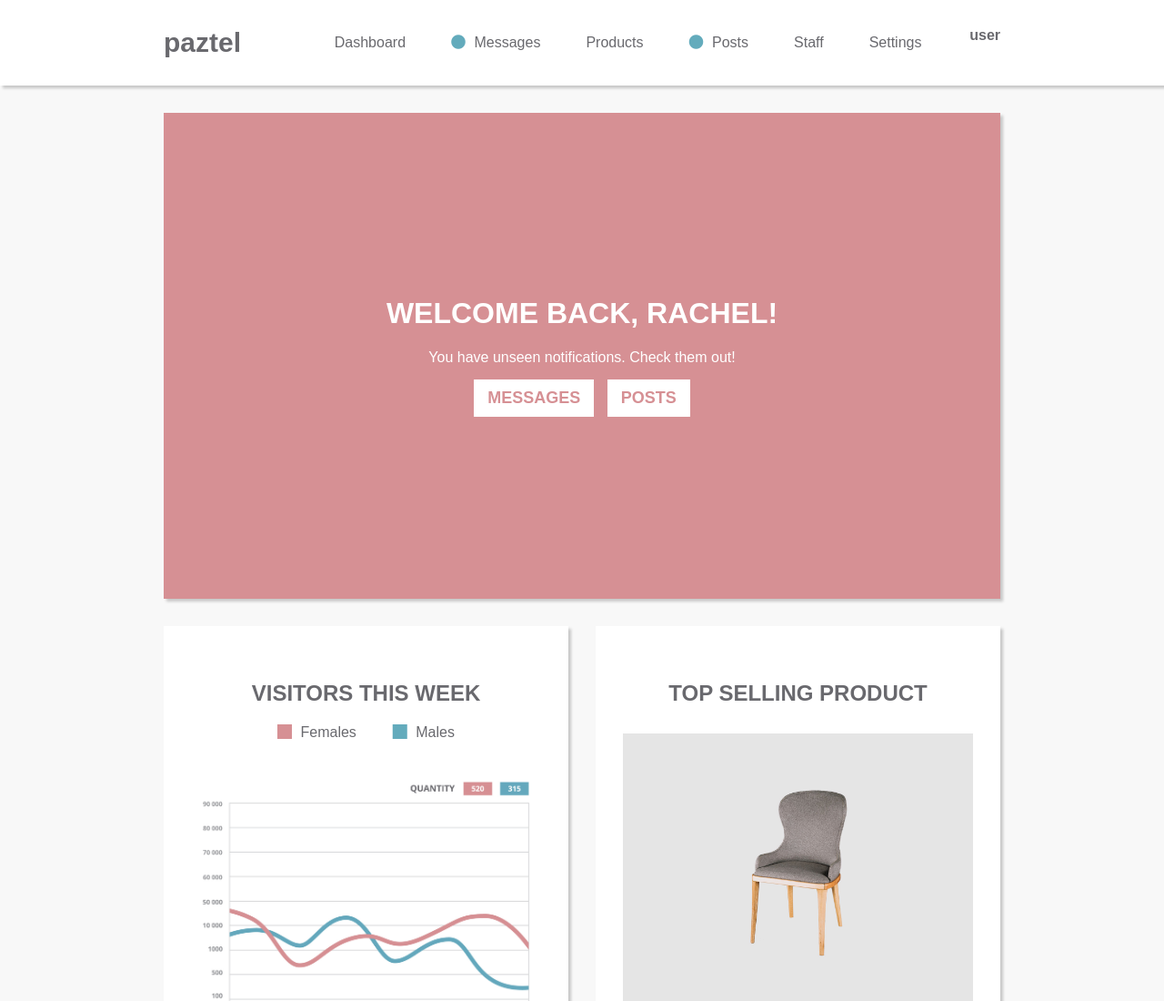
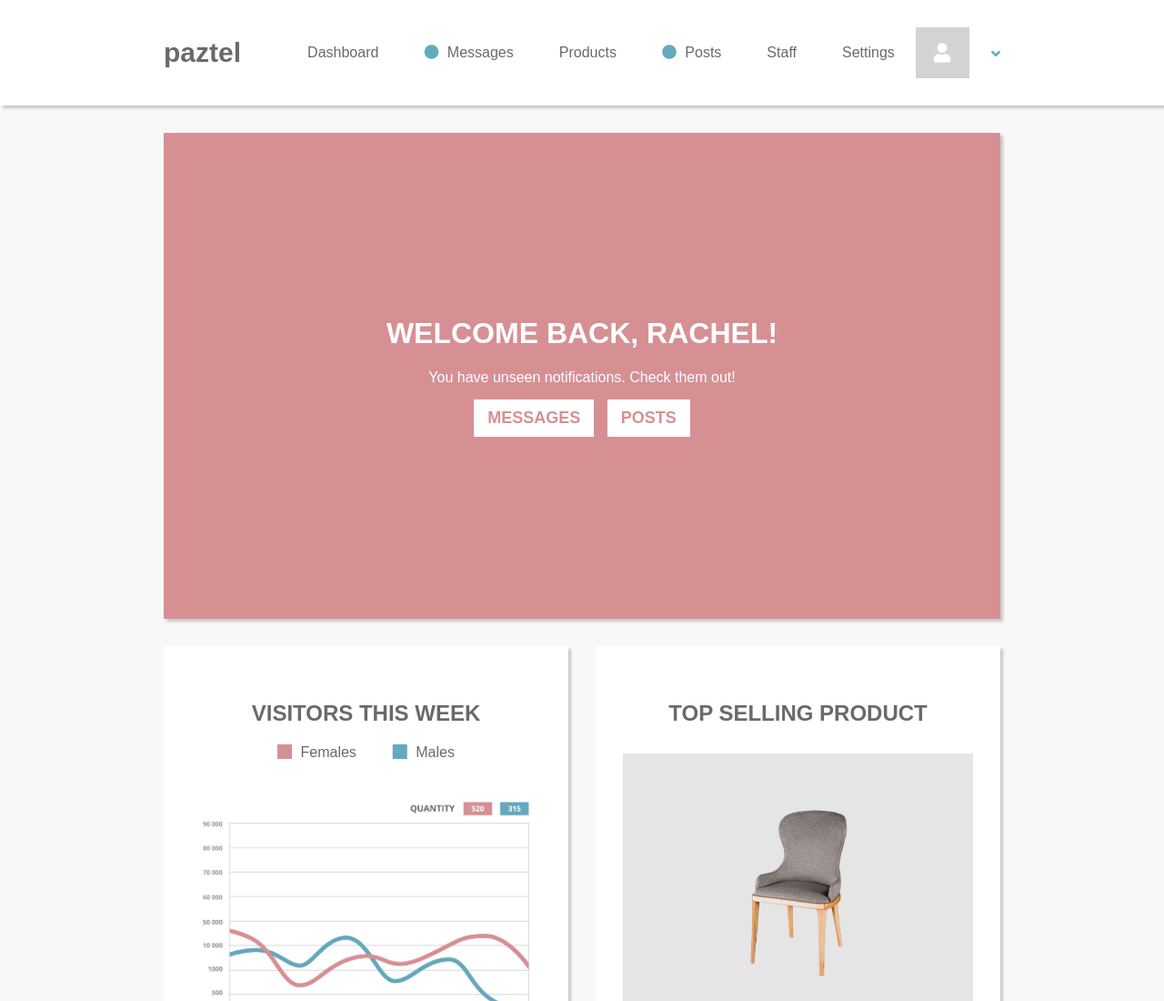
Before and after one commit to amal3983/170920_dashboard, a website: page index.html in a window 1280 px wide. Shown: the top 1100 px of the page at 91% size. Drawn offline with nearby package versions, Linux system fonts and the light colour scheme; files that its build step writes are made by us from their sources.

Commit message:
Ændret computerversionens menubar, fra at der stod "user", til der nu er et ikon, ligesom der er på mobil og tablet.

```diff
--- a/index.html
+++ b/index.html
@@ -60,7 +60,7 @@
     </div>
 
     <div class="user_menu transition">
-        <b>user</b>
+        <a class="link"><i class="fas fa-user fa-lg"></i>  <i class="fas fa-angle-down"></i></a>
     </div>
 </nav>
 
```
